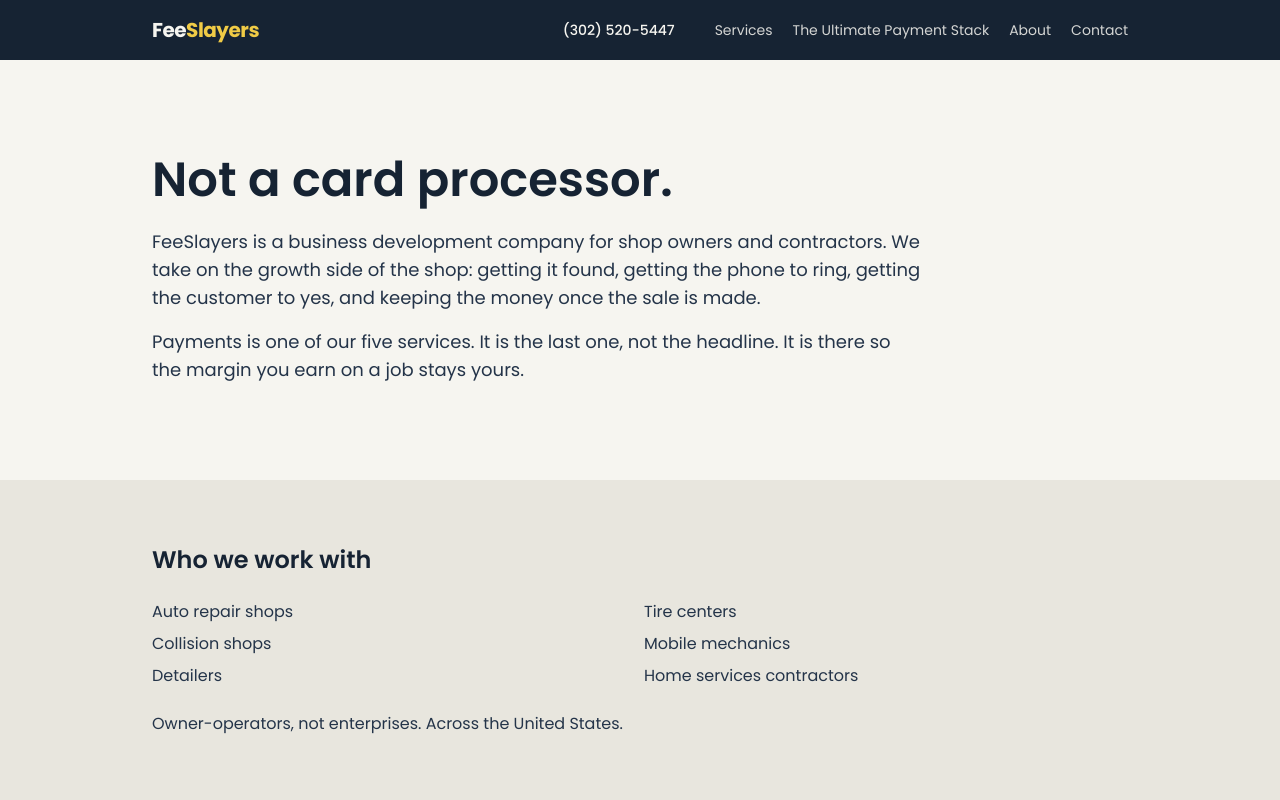
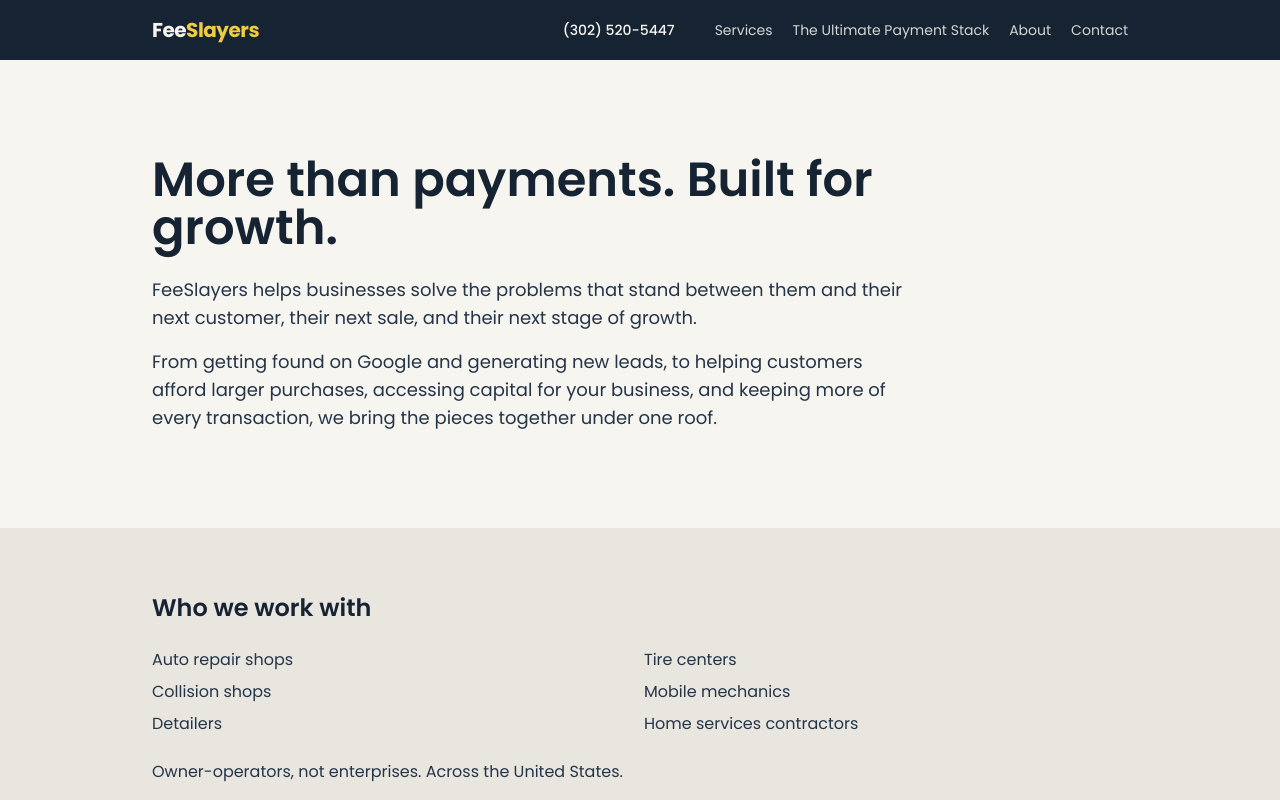
Before and after one commit to primo-commits/webdevfsusa, a Next.js app: page /about in a window 1280 px wide. Shown: the top 800 px of the page. Built offline with nearby package versions, Linux system fonts and the light colour scheme.

Commit message:
About: new opener copy
Co-Authored-By: Claude Fable 5.1 <noreply@anthropic.com>
Claude-Session: https://claude.ai/code/session_01GsYueHgLpEhFzwRrKptZAo

```diff
--- a/app/about/page.tsx
+++ b/app/about/page.tsx
@@ -7,7 +7,7 @@ import { PartnerLogos } from "@/components/partner-logos";
 export const metadata: Metadata = {
   title: "About",
   description:
-    "FeeSlayers is a business development company for shop owners and contractors. Not a credit card processor.",
+    "More than payments. Built for growth. FeeSlayers helps businesses solve the problems that stand between them and their next customer, their next sale, and their next stage of growth.",
 };
 
 export default function AboutPage() {
@@ -16,18 +16,19 @@ export default function AboutPage() {
       <section className="bg-cream">
         <div className="mx-auto max-w-5xl px-6 py-20 md:py-24">
           <h1 className="max-w-3xl text-4xl font-semibold leading-tight md:text-5xl">
-            Not a card processor.
+            More than payments. Built for growth.
           </h1>
           <div className="mt-6 max-w-prose space-y-4 text-lg text-navy-soft">
             <p>
-              FeeSlayers is a business development company for shop owners and
-              contractors. We take on the growth side of the shop: getting it
-              found, getting the phone to ring, getting the customer to yes, and
-              keeping the money once the sale is made.
+              FeeSlayers helps businesses solve the problems that stand between
+              them and their next customer, their next sale, and their next
+              stage of growth.
             </p>
             <p>
-              Payments is one of our five services. It is the last one, not the
-              headline. It is there so the margin you earn on a job stays yours.
+              From getting found on Google and generating new leads, to helping
+              customers afford larger purchases, accessing capital for your
+              business, and keeping more of every transaction, we bring the
+              pieces together under one roof.
             </p>
           </div>
         </div>
```
